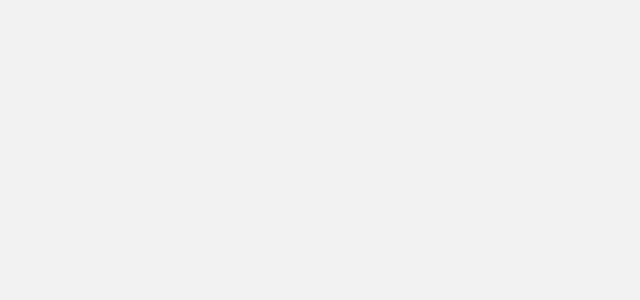
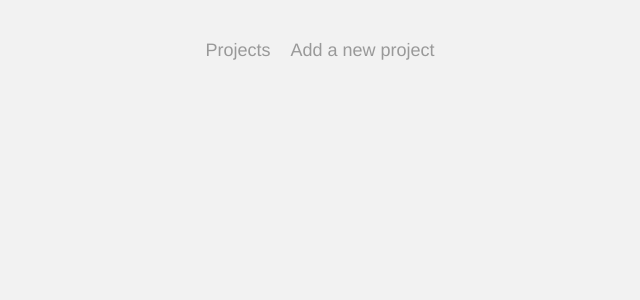
Before and after one commit to kasprzyk/vue3, a Vue app: page /projects/1 in a window 1280 px wide. Before the commit this address had no page. Shown: the top 300 px of the page, without its empty margins (320-960 px from the left). Built offline with nearby package versions, Linux system fonts and the light colour scheme.

Commit message:
navbar component

```diff
--- a/src/App.vue
+++ b/src/App.vue
@@ -1,7 +1,14 @@
 <template>
-  <router-view />
+  <Navbar />
 </template>
-
+<script>
+import Navbar from './components/Navbar';
+export default {
+  components: {
+    Navbar
+  }
+};
+</script>
 <style>
 body {
   background: #f2f2f2;
--- /dev/null
+++ b/src/components/Navbar.vue
@@ -0,0 +1,28 @@
+<template>
+  <nav class="main-nav">
+    <router-link :to="{ name: 'Home' }">Projects</router-link>
+    <router-link :to="{ name: 'AddProject' }">Add a new project</router-link>
+  </nav>
+</template>
+
+<script>
+export default {};
+</script>
+
+<style>
+.main-nav {
+  text-align: center;
+  margin: 40px auto;
+}
+.main-nav a {
+  display: inline-block;
+  text-decoration: none;
+  margin: 0 10px;
+  color: #999;
+  font-size: 18px;
+}
+a.router-link-active {
+  border-bottom: 2px solid #00ce89;
+  padding-bottom: 4px;
+}
+</style>
```
